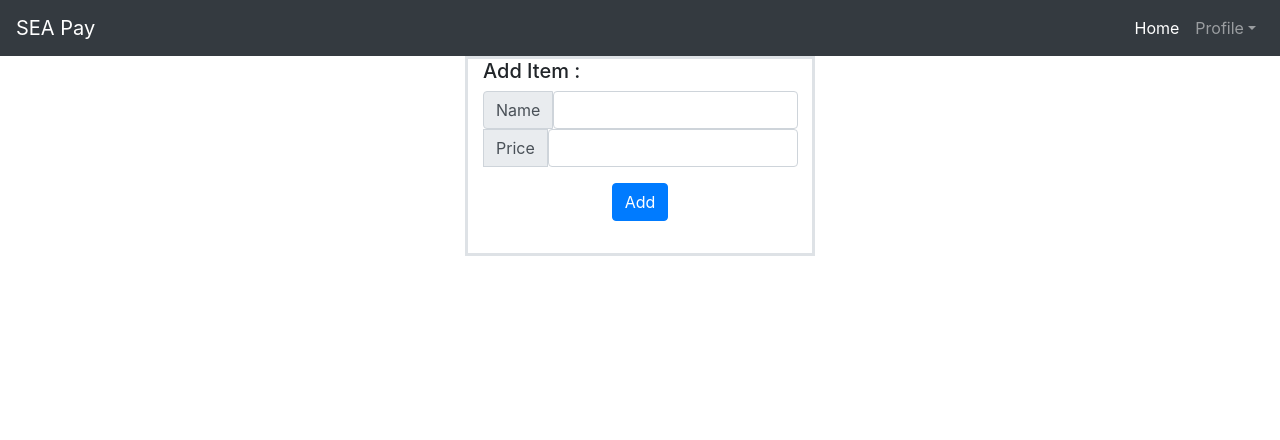
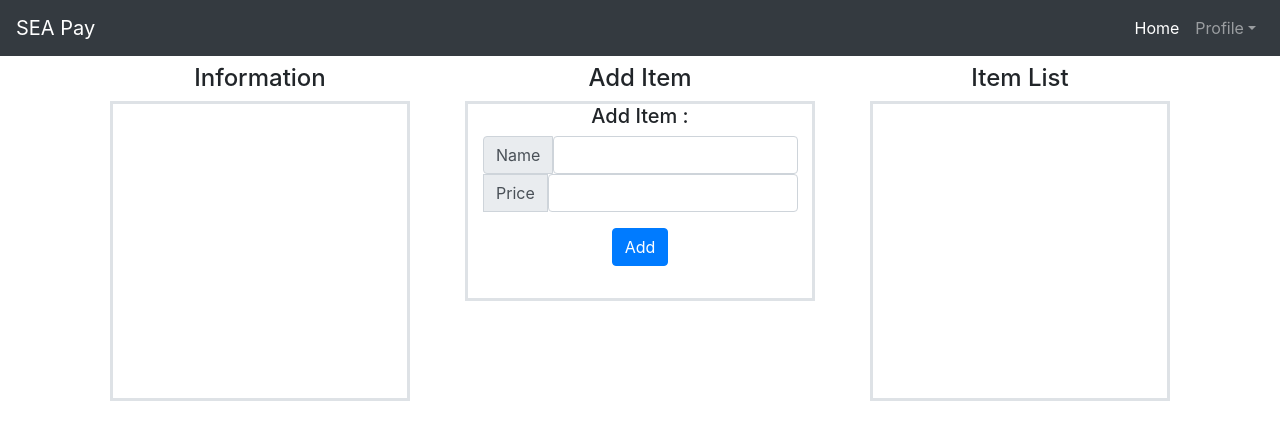
Before and after one commit to RafifEL/sea-pay-compfest-echo, a React (Create React App) app in the folder ui/: page /merchant in a window 1280 px wide. Shown: the top 440 px of the page. Built offline with nearby package versions, Linux system fonts and the light colour scheme.

Commit message:
[rafif] Adding Merchant Profile Panel

```diff
--- a/ui/src/component/MerchantPage/MerchantPage.js
+++ b/ui/src/component/MerchantPage/MerchantPage.js
@@ -1,13 +1,27 @@
 import React, {Component} from 'react';
 
 import AddItemForm from './AddItemForm.js'
+import ItemList from "./ItemList"
+import MerchantProfile from "./MerchantProfie"
 
 export default class MerchantPage extends Component{
     render(){
         return(
-            <div className="container">
+            <div className="container mt-2">
                 <div className="row justify-content">
-                    <AddItemForm/>
+                    <div className="col text-center mb-4">
+                        <h4>Information</h4>
+                        <MerchantProfile/>
+                    </div>
+                    <div className="col text-center mb-4">
+                        <h4>Add Item</h4>
+                        <AddItemForm/>
+                    </div>
+                    <div className="col text-center mb-4">
+                        <h4>Item List</h4>
+                        <ItemList/>
+                    </div>
+
                 </div>
             </div>
         );
--- /dev/null
+++ b/ui/src/component/MerchantPage/MerchantProfie.js
@@ -0,0 +1,15 @@
+import React, {Component} from "react"
+
+export default class MerchantProfile extends Component{
+
+    render(){
+        return(
+            <div className="col text-center mb-4">
+                <div className = "container border border-width" style = {{width: 300, height: 300 }}>
+                </div>
+            </div>
+        );
+
+
+    }
+}
```
